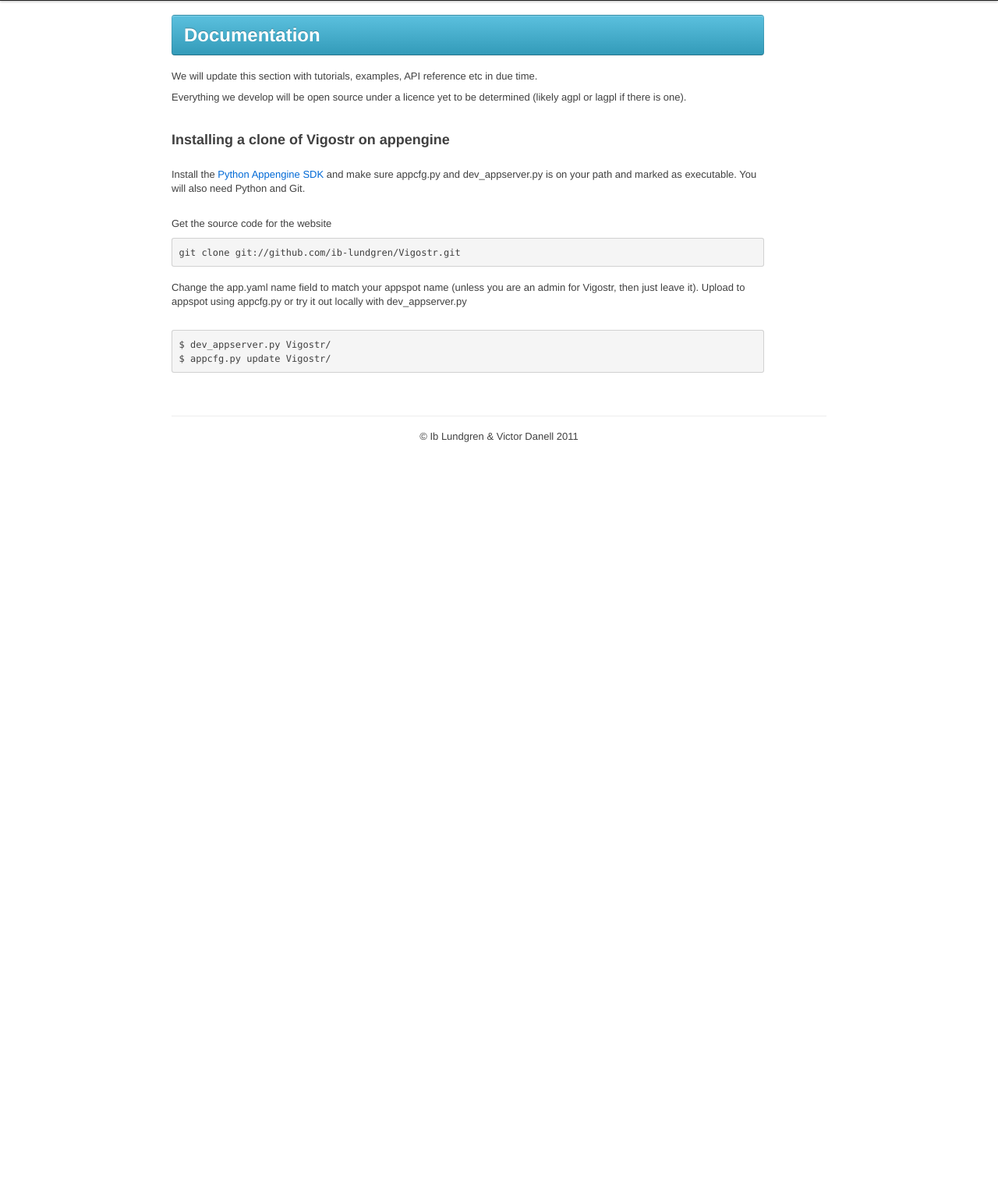
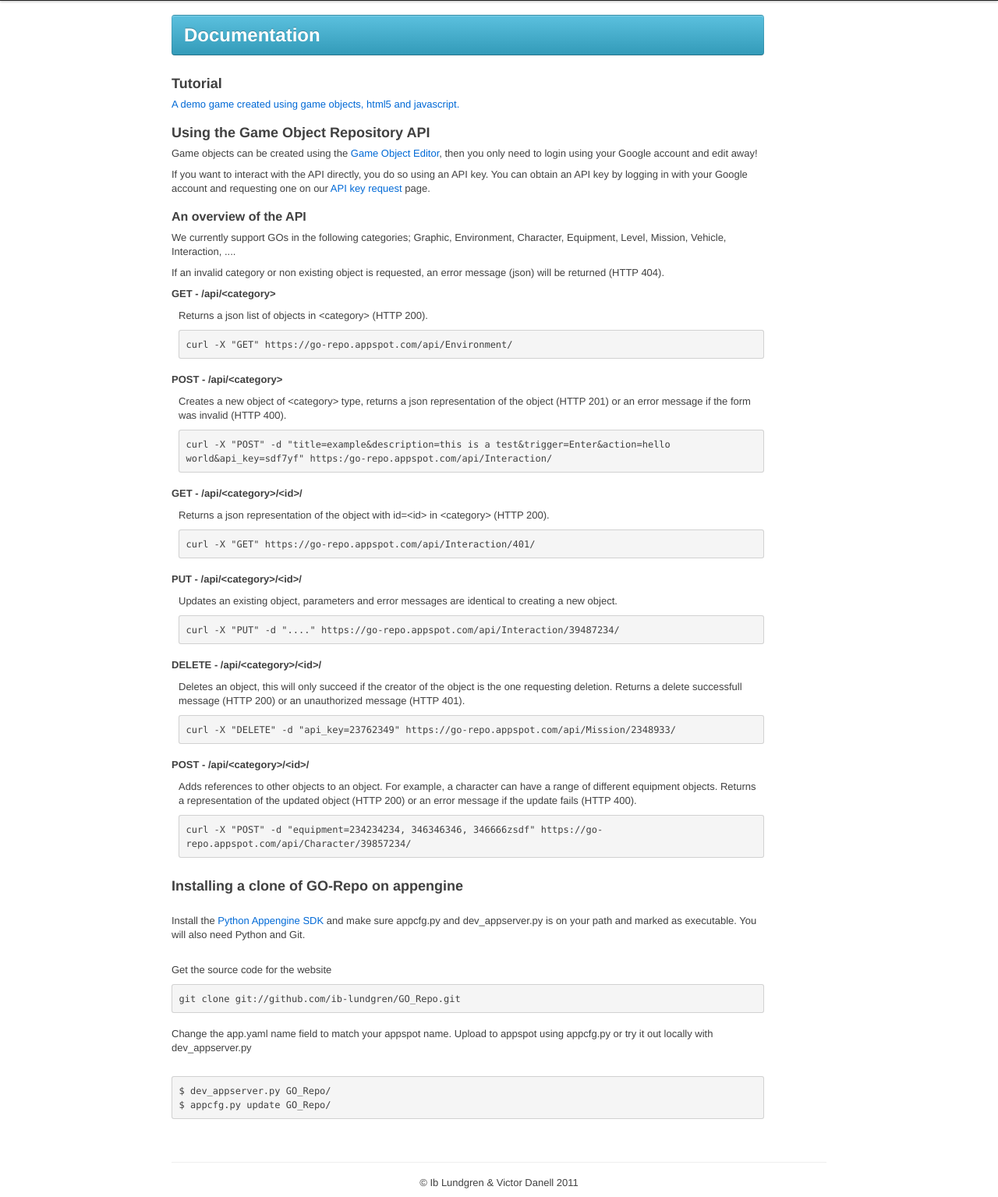
Before and after one commit to ib-lundgren/GO_Repo, a Python web app: template templates/info/doc.html in a window 1280 px wide. Shown: the part 41-1576 px from the top of the page at 78% size. Before the commit the page ends 608 px from the top, so only its background shows below. Run offline with Jinja, Linux system fonts and the light colour scheme; the template is opened without the code that fills it, so the values that code supplies are empty.

Commit message:
API usage info

```diff
--- a/templates/info/doc.html
+++ b/templates/info/doc.html
@@ -1,21 +1,71 @@
 {% extends "base.html" %}
+{% block header %}
+<style type="text/css">
+    dd {
+        margin-bottom: 10px;
+        margin-top: 10px;
+    }
+</style>
+{% endblock %}
+
 {% block content %}
 <div class="alert-message info">
 <h2 class="page-title"> Documentation </h2>
 </div>
-<p> We will update this section with tutorials, examples, API reference etc in due time.
-<p> Everything we develop will be open source under a licence yet to be determined (likely agpl or lagpl if there is one). </p>
-<br/>
-<h3> Installing a clone of Vigostr on appengine </h3><br/>
+
+<h3> Tutorial </h3>
+
+<p> <a href="#"> A demo game created using game objects, html5 and javascript.</a></p>
+
+<h3> Using the Game Object Repository API </h3>
+
+<p>Game objects can be created using the <a href="#">Game Object Editor</a>, then you only need to login using your Google account and edit away!</p>
+
+<p>If you want to interact with the API directly, you do so using an API key. You can obtain an API key by logging in with your Google account and requesting one on our <a href="#"> API key request</a> page. </p>
+
+<h4> An overview of the API </h4>
+
+<p>We currently support GOs in the following categories; Graphic, Environment, Character, Equipment, Level, Mission, Vehicle, Interaction, ....</p>
+
+<p> If an invalid category or non existing object is requested, an error message (json) will be returned (HTTP 404). </p>
+
+<dl>
+    <dt> GET - /api/&lt;category&gt; </dt>
+    <dd> <p>Returns a json list of objects in &lt;category&gt; (HTTP 200).</p>
+    <pre class="prettyprint">
+curl -X "GET" https://go-repo.appspot.com/api/Environment/</pre></dd>
+
+    <dt> POST - /api/&lt;category&gt; </dt>
+    <dd><p> Creates a new object of &lt;category&gt; type, returns a json representation of the object (HTTP 201) or an error message if the form was invalid (HTTP 400).</p>
+    <pre class="prettyprint">
+curl -X "POST" -d "title=example&description=this is a test&trigger=Enter&action=hello world&api_key=sdf7yf" https:/go-repo.appspot.com/api/Interaction/</pre></dd>
+
+    <dt> GET - /api/&lt;category&gt;/&lt;id&gt;/ </dt>
+    <dd><p> Returns a json representation of the object with id=&lt;id&gt; in &lt;category&gt; (HTTP 200). </p>
+    <pre class="prettyprint">curl -X "GET" https://go-repo.appspot.com/api/Interaction/401/</pre></dd>
+
+    <dt> PUT - /api/&lt;category&gt;/&lt;id&gt;/ </dt>
+    <dd> <p> Updates an existing object, parameters and error messages are identical to creating a new object.</p> <pre class="prettyprint">curl -X "PUT" -d "...." https://go-repo.appspot.com/api/Interaction/39487234/ </pre></dd>
+
+    <dt> DELETE - /api/&lt;category&gt;/&lt;id&gt;/ </dt>
+    <dd> <p>Deletes an object, this will only succeed if the creator of the object is the one requesting deletion. Returns a delete successfull message (HTTP 200) or an unauthorized message (HTTP 401).</p> <pre class="prettyprint">curl -X "DELETE" -d "api_key=23762349" https://go-repo.appspot.com/api/Mission/2348933/ </pre></dd>
+
+    <dt> POST - /api/&lt;category&gt;/&lt;id&gt;/ </dt>
+    <dd> <p>Adds references to other objects to an object. For example, a character can have a range of different equipment objects. Returns a representation of the updated object (HTTP 200) or an error message if the update fails (HTTP 400).</p><pre class="prettyprint">curl -X "POST" -d "equipment=234234234, 346346346, 346666zsdf" https://go-repo.appspot.com/api/Character/39857234/</pre></dd>
+
+</dl>
+
+
+<h3> Installing a clone of GO-Repo on appengine </h3><br/>
 <p> Install the <a href="http://code.google.com/appengine/downloads.html#Google_App_Engine_SDK_for_Python">Python Appengine SDK</a> and make sure appcfg.py and dev_appserver.py is on your path and marked as executable. You will also need Python and Git.</p><br/>
 <p> Get the source code for the website </p>
 <pre class="prettyprint">
-git clone git://github.com/ib-lundgren/Vigostr.git
+git clone git://github.com/ib-lundgren/GO_Repo.git
 </pre>
-<p> Change the app.yaml name field to match your appspot name (unless you are an admin for Vigostr, then just leave it). Upload to appspot using appcfg.py or try it out locally with dev_appserver.py </p>
+<p> Change the app.yaml name field to match your appspot name. Upload to appspot using appcfg.py or try it out locally with dev_appserver.py </p>
 <br/>
 <pre class="prettyprint">
-$ dev_appserver.py Vigostr/
-$ appcfg.py update Vigostr/
+$ dev_appserver.py GO_Repo/
+$ appcfg.py update GO_Repo/
 </pre>
 {% endblock %}
```
